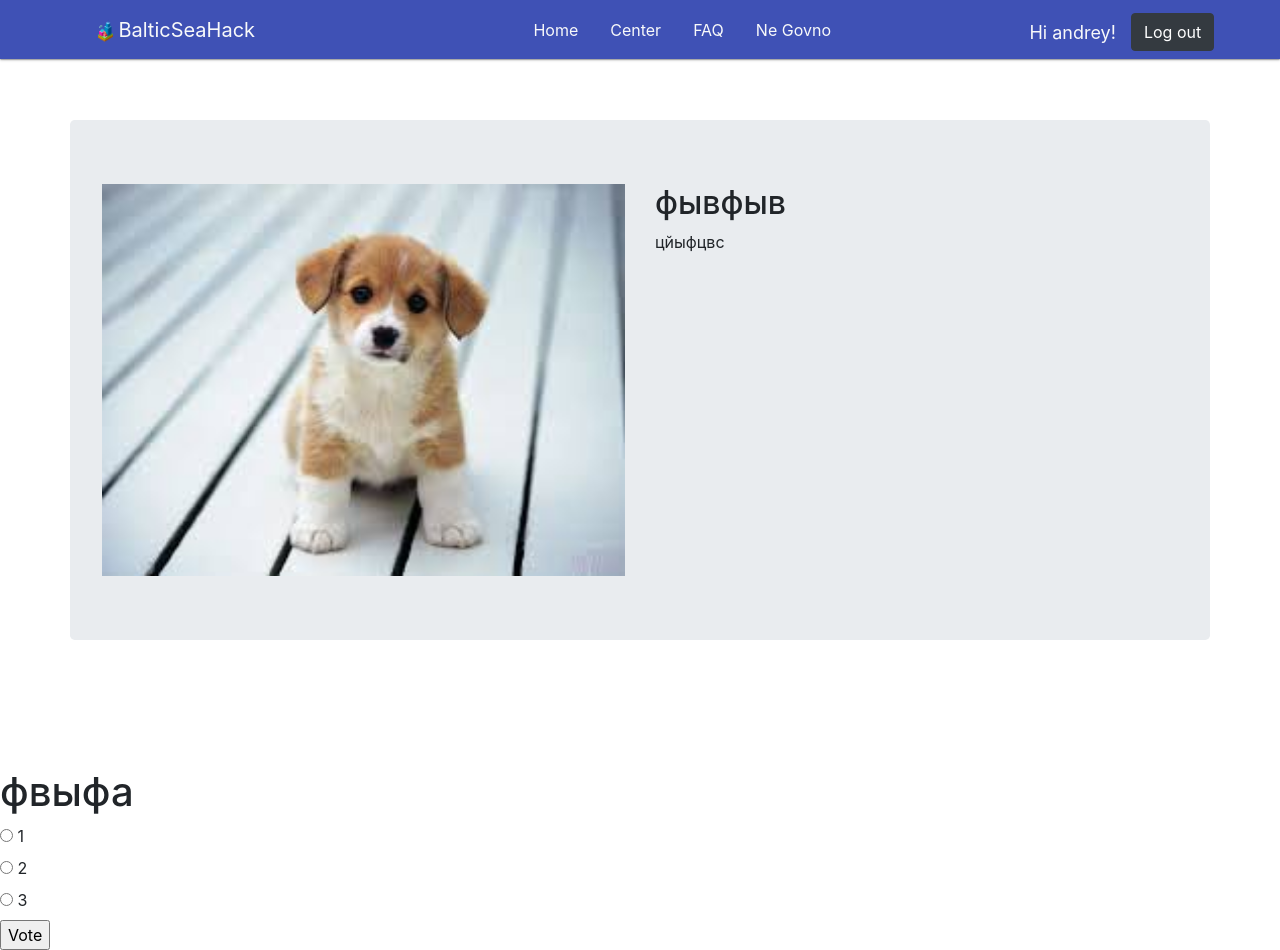
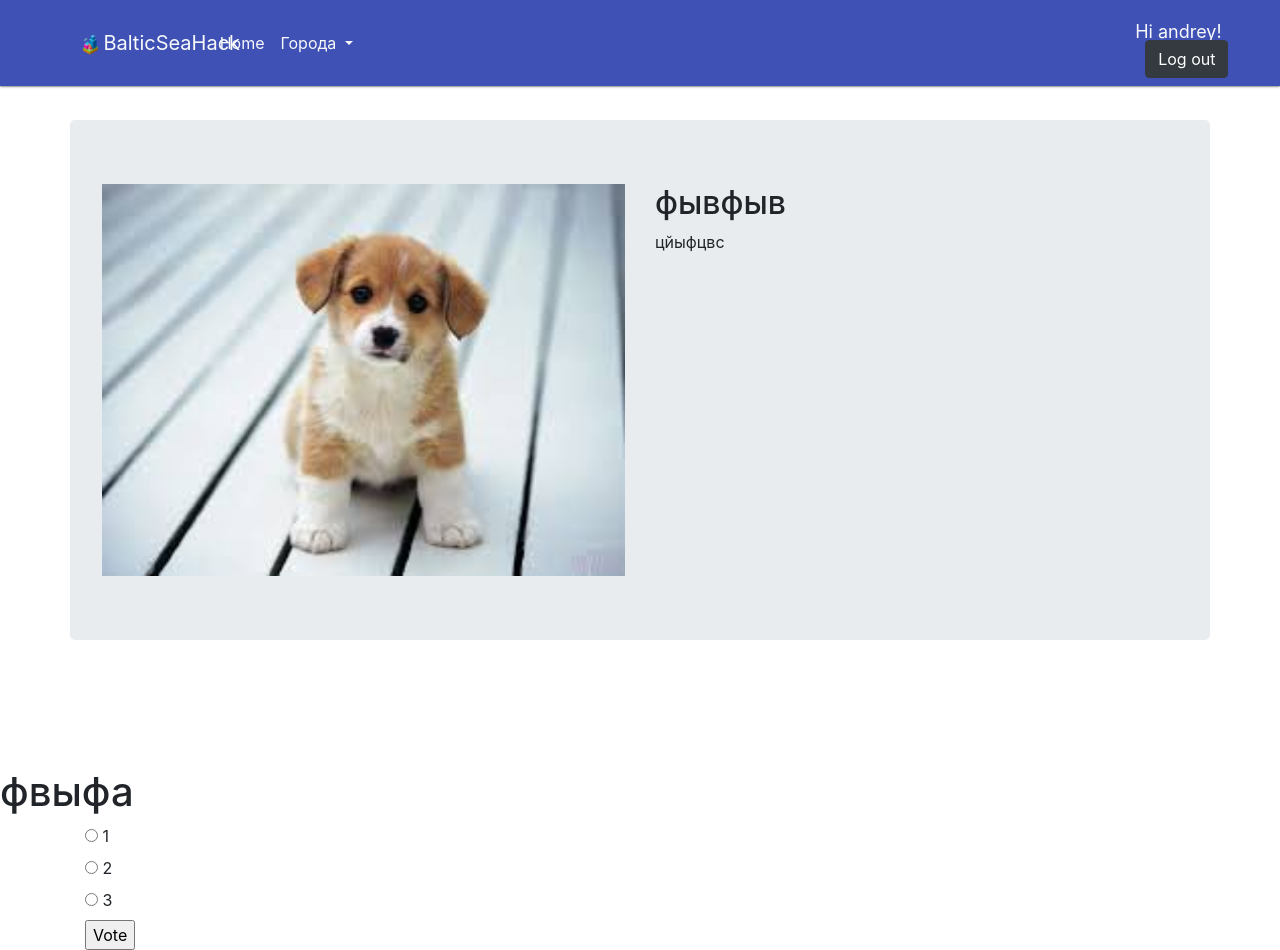
Before and after one commit to Margaev/baltichack, a Django app: page /1/ in a window 1280 px wide. Run offline with Django 3.2, Linux system fonts and the light colour scheme; a user stored in the database is signed in; data comes from the database, SQL or seed files in the repository; some libraries are stand-ins or nearby versions.

Commit message:
templates updated

```diff
--- a/templates/base.html
+++ b/templates/base.html
@@ -14,25 +14,26 @@
 
 
     <nav class="shdw navbar navbar-expand-lg navbar-default fixed-top" style="background: #3f51b5">
-        <a class="navbar-brand col-lg-3 text-light" style="margin-left: 5%;" type="dissable"><img src="{% static 'img/logo.png' %}" width="25px" height="25px" alt="logo">BalticSeaHack</a>
-        <div class="container col-lg-4">
-          <ul class="nav justify-content-end">
+        <a class="navbar-brand text-light" style="margin-left: 5%; padding-left:-20%; " type="dissable"><img src="{% static 'img/logo.png' %}" width="25px" height="25px" alt="logo">BalticSeaHack</a>
+        <div class="container">
+          <ul class="navbar-nav" style="margin-left: -7%;">
           <li class="nav-item">
             <a class="nav-link text-light" href="{% url 'citizenopinion:index' %}" >Home</a>
           </li>
-          <li class="nav-item">
-            <a class="nav-link text-light" href="#">Center</a>
-          </li>
-          <li class="nav-item">
-            <a class="nav-link text-light" href="#">FAQ</a>
-          </li>
-          <li class="nav-item">
-            <a class="nav-link text-light" href="#">Ne Govno</a>
-          </li>
+          <li class="nav-item dropdown">
+              <a class="nav-link dropdown-toggle text-light" href="#" id="navbardrop" data-toggle="dropdown">
+                Города
+              </a>
+              <div class="dropdown-menu">
+                <a class="dropdown-item" href="#">Link 1</a>
+                <a class="dropdown-item" href="#">Link 2</a>
+                <a class="dropdown-item" href="#">Link 3</a>
+              </div>
+            </li>
 
         </ul>
         </div>
-      <div class="col-lg-3  text-light" style="margin-top: 10px; margin-right: -5%; padding-bottom: -15px;">
+      <div class=" text-light" style="margin-top: 10px;  padding-bottom: -15px;">
         {% if user.is_authenticated %}
         <small style="font-size: 18px;">Hi {{ user.username }}!
           <a href="{% url 'logout' %}" class="btn btn-dark" style="margin-left: 10px; margin-top: -5px;">Log out</a></small>
--- a/templates/detail.html
+++ b/templates/detail.html
@@ -28,7 +28,7 @@
 <h1>{{ post.poll.question }}</h1>
 
 {% if error_message %}<p><strong>{{ error_message }}</strong></p>{% endif %}
-
+<div class="container">
   <form action="{% url 'citizenopinion:vote' post.poll.id %}" method="post">
   {% csrf_token %}
   {% for choice in post.poll.choice_set.all %}
@@ -37,17 +37,22 @@
   {% endfor %}
   <input type="submit" value="Vote" />
   </form>
+  </div>
+{% else %}
+<div class="container">
 
-{% else %}
+    <div class="shdw card" style="width:50%; margin-left:23% ;">
+        <h1>{{ post.poll.question }}</h1>
+        <ul class="counter " style="list-style-type:none; font-family:  sans-serif;">
+        {% for choice in post.poll.choice_set.all %}
+            <li>{{ choice.choice_text }} (Количество проголосовавших: {{ choice.votes_count }})</li>
 
-<h1>{{ post.poll.question }}</h1>
-
-<ul>
-{% for choice in post.poll.choice_set.all %}
-    <li>{{ choice.choice_text }} -- {{ choice.votes }} vote{{ choice.votes|pluralize }}</li>
         {% endfor %}
         </ul>
 
+<a class="btn btn-light text-white" style="background-color: #3f51b5;font-size: 18px; width: 100%; border: 0px; margin-top: 10px;" href="{% url 'citizenopinion:detail' poll.id %}">Назад</a>
+</div>
+</div>
 {% endif %}
 
 {% endblock %}
--- a/templates/index.html
+++ b/templates/index.html
@@ -7,13 +7,13 @@
 {% for post in posts %}
 <div class="container">
   <div class="row">
-  <div class="col-lg-1"></div>
-  <div class="col-lg-8 " style="margin-left: 6%">
+  <div class="col-lg-2"></div>
+  <div class="col-lg-8 " style="">
     <a href="{% url 'citizenopinion:detail' post.id %}"><h2>{{ post.title }}</h2></a>
     <div class="shdw card" style="width:100%">
       <img class="card-img-top" src="media/{{ post.image }}" alt="Card image" style="width:100%">
       <div class="card-body">
-        <p class="card-text">{{ post.text }}</p>
+        <p class="card-text" style="overflow: hidden; width: 100px;">{{ post.text }}</p>
       </div>
     </div>
     </div>
```
Also changed, not shown: templates/results.html (+12 -7 lines). Lines whose indentation alone changed are shown as unchanged.
